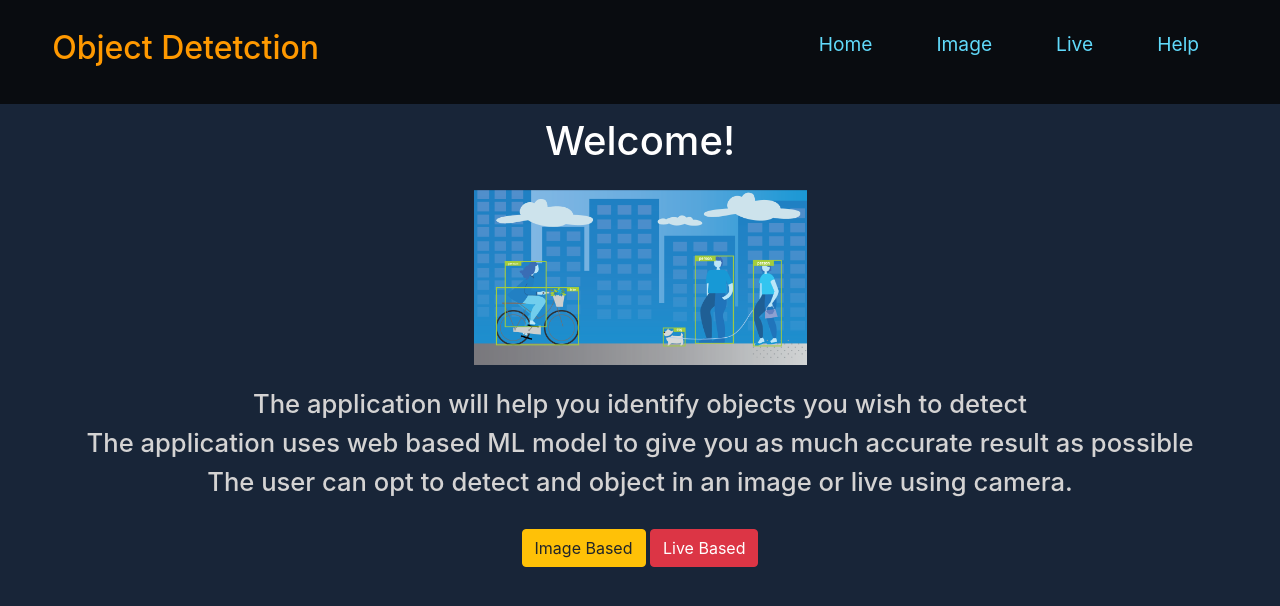
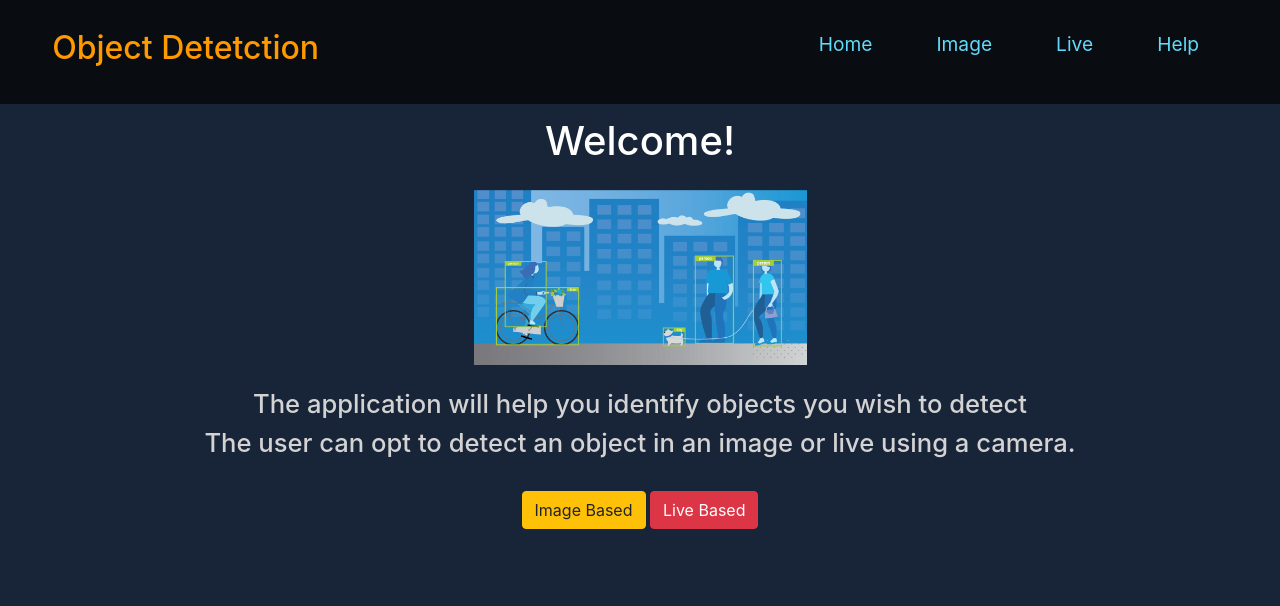
Before and after one commit to Radon333/Obj-detection, a React (Create React App) app: page / in a window 1280 px wide. Shown: the top 606 px of the page. Built offline with nearby package versions, Linux system fonts and the light colour scheme.

Commit message:
fixed typos

```diff
--- a/src/Pages/index.js
+++ b/src/Pages/index.js
@@ -19,8 +19,7 @@ function Home() {
                         <br/>
                         <div className="about">
                         <h4 className="content">The application will help you identify objects you wish to detect</h4>
-                        <h4 className="content">The application uses web based ML model  to give you as much accurate result as possible</h4>
-                        <h4 className="content">The user can opt to detect and object in an image or live using camera.</h4>
+                        <h4 className="content">The user can opt to detect an object in an image or live using a camera.</h4>
                         </div>
                         <br/>
                         <div className="btn-container">
```
